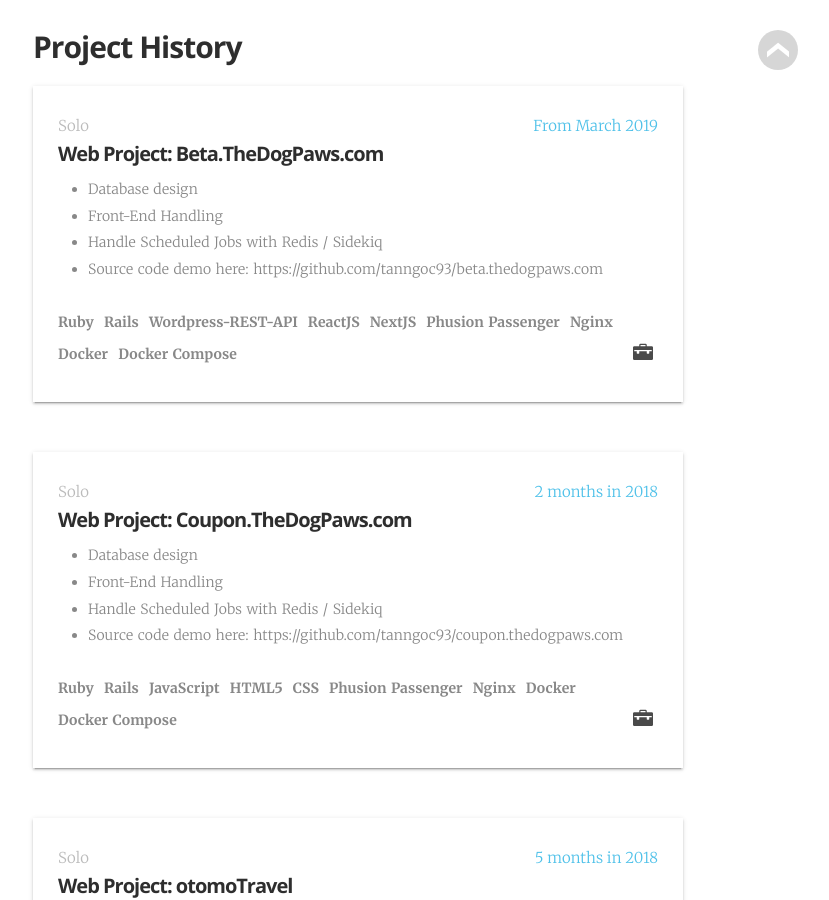
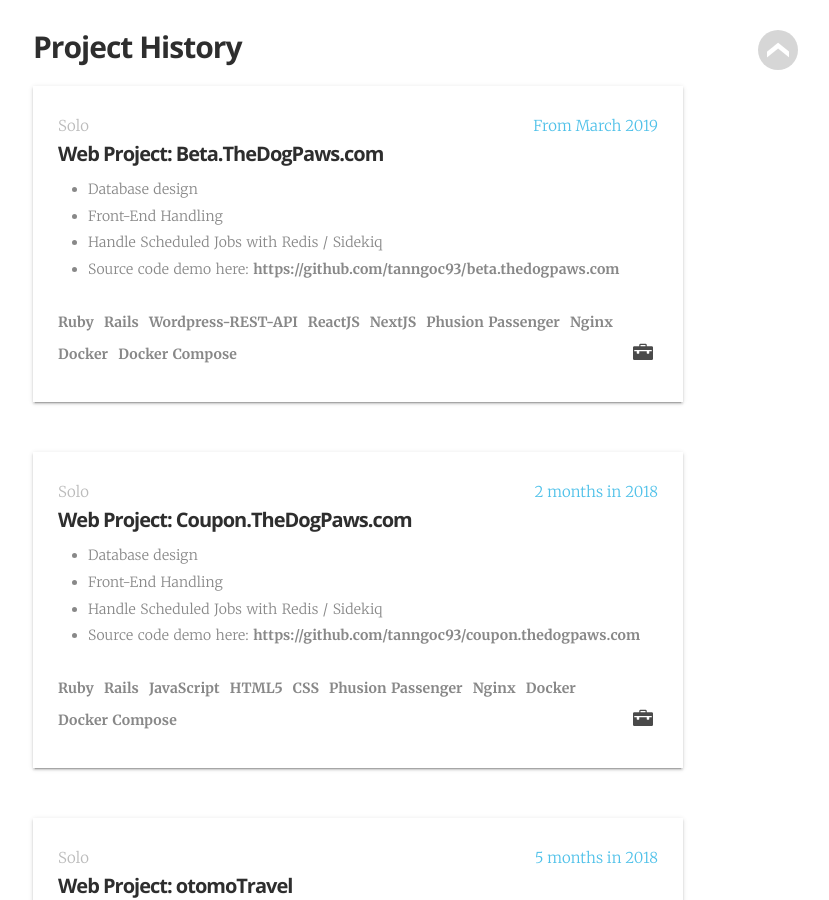
Before and after one commit to tanngoc93/tanngoc93.github.io, a Jekyll site: the page built from _pages/cv.html, in a window 1280 px wide and 900 px high, scrolled down 2361 px. Shown: the whole window, without its empty margins (282-1111 px from the left). Built offline with Jekyll 4.4.1, drawn with Linux system fonts in a browser that asks for light colours; some web fonts are replaced.

Commit message:
Fix some bugs

```diff
--- a/_data/cv.yml
+++ b/_data/cv.yml
@@ -56,7 +56,7 @@
             - "Database design"
             - "Front-End Handling"
             - "Handle Scheduled Jobs with Redis / Sidekiq"
-            - "Source code demo here: https://github.com/tanngoc93/beta.thedogpaws.com"
+            - "Source code demo here: <strong>https://github.com/tanngoc93/beta.thedogpaws.com</strong>"
         - time:             "2 months in 2018"
           team:             "Solo"
           title:            "Web Project: Coupon.TheDogPaws.com"
@@ -65,7 +65,7 @@
             - "Database design"
             - "Front-End Handling"
             - "Handle Scheduled Jobs with Redis / Sidekiq"
-            - "Source code demo here: https://github.com/tanngoc93/coupon.thedogpaws.com"
+            - "Source code demo here: <strong>https://github.com/tanngoc93/coupon.thedogpaws.com</strong>"
         - time:             "5 months in 2018"
           team:             "Solo"
           title:            "Web Project: otomoTravel"
```
